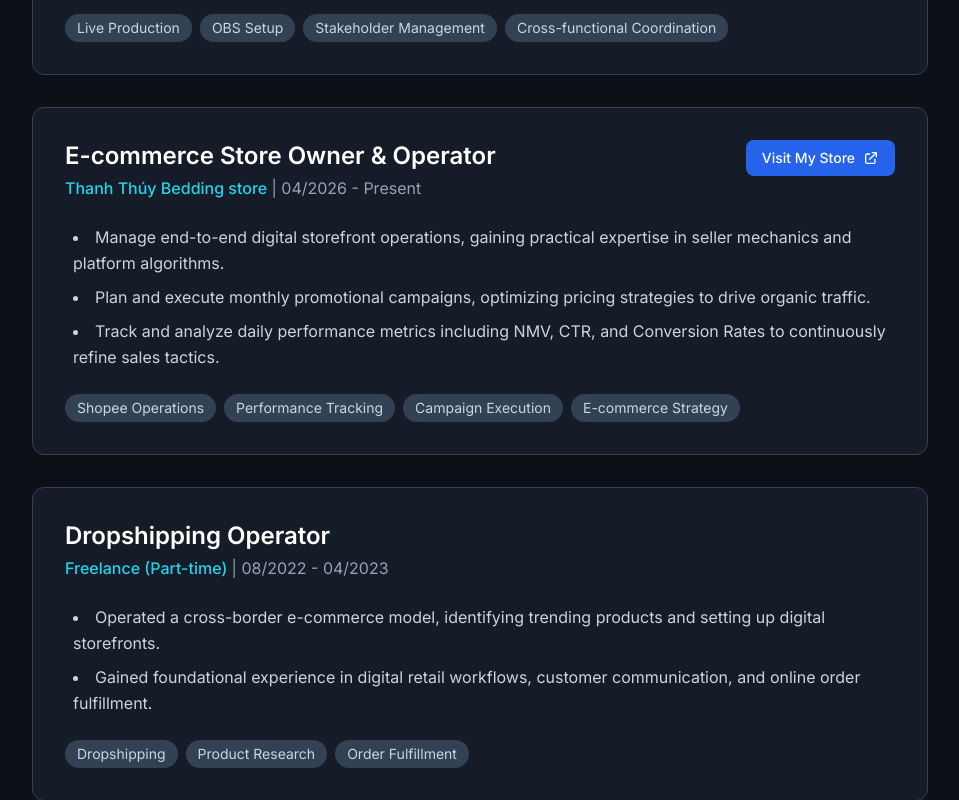
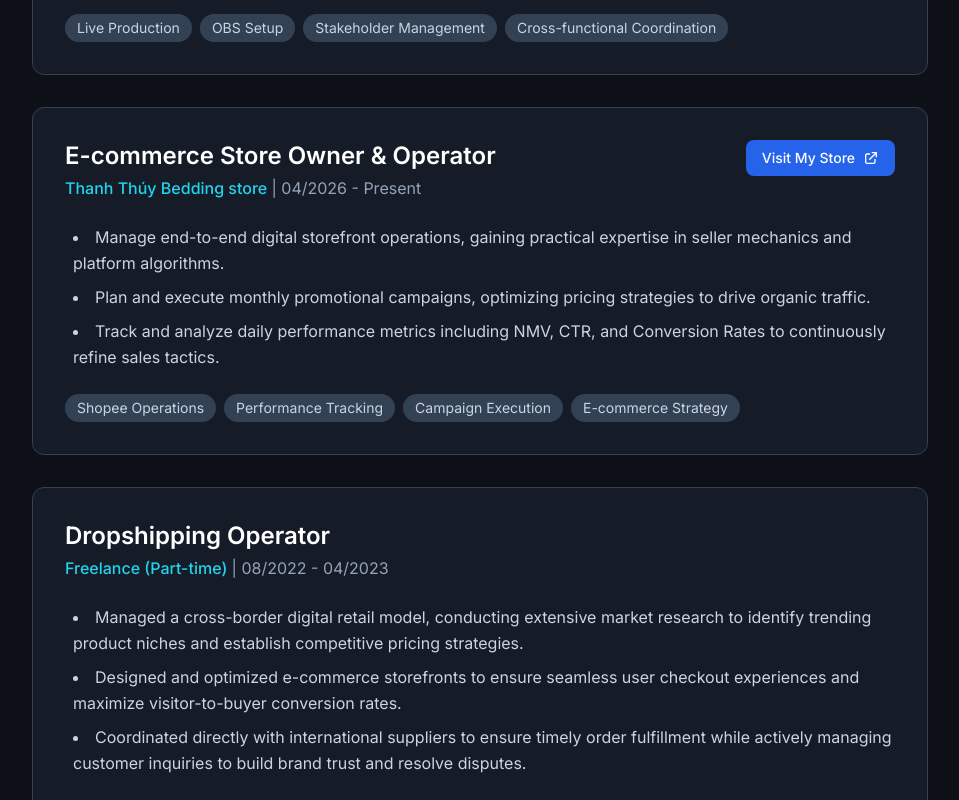
Before and after one commit to ondynguyen411/portfolio-nguyen-tuan-dat, a React (Vite) app: page / in a window 1280 px wide. Shown: the part 2000-2800 px from the top of the page, without its empty margins (160-1119 px from the left). Built offline with nearby package versions, Linux system fonts and the light colour scheme.

Commit message:
Update Projects.jsx

```diff
--- a/src/components/Projects.jsx
+++ b/src/components/Projects.jsx
@@ -33,8 +33,9 @@ const experienceData = [
         company: "Freelance (Part-time)",
         time: "08/2022 - 04/2023",
         responsibilities: [
-            "Operated a cross-border e-commerce model, identifying trending products and setting up digital storefronts.",
-            "Gained foundational experience in digital retail workflows, customer communication, and online order fulfillment."
+            "Managed a cross-border digital retail model, conducting extensive market research to identify trending product niches and establish competitive pricing strategies.",
+            "Designed and optimized e-commerce storefronts to ensure seamless user checkout experiences and maximize visitor-to-buyer conversion rates.",
+            "Coordinated directly with international suppliers to ensure timely order fulfillment while actively managing customer inquiries to build brand trust and resolve disputes."
         ],
         skills: ["Dropshipping", "Product Research", "Order Fulfillment"],
         link: "",
```
